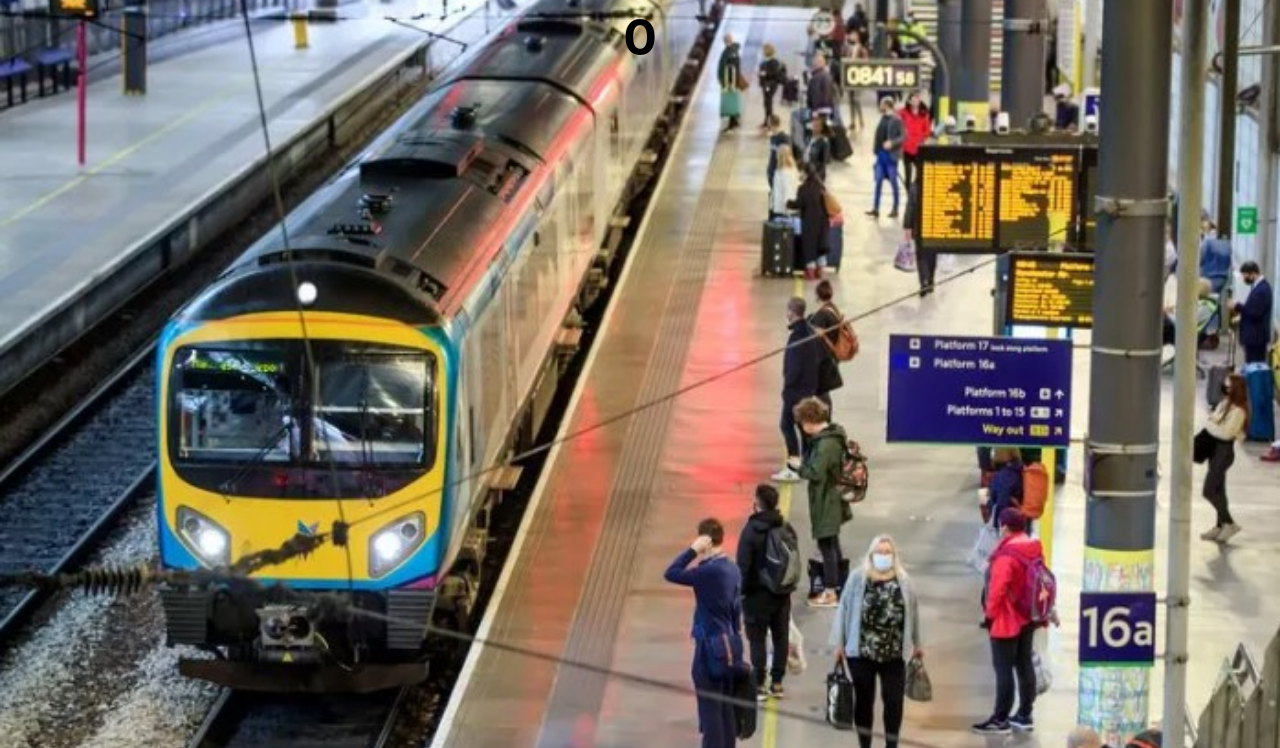
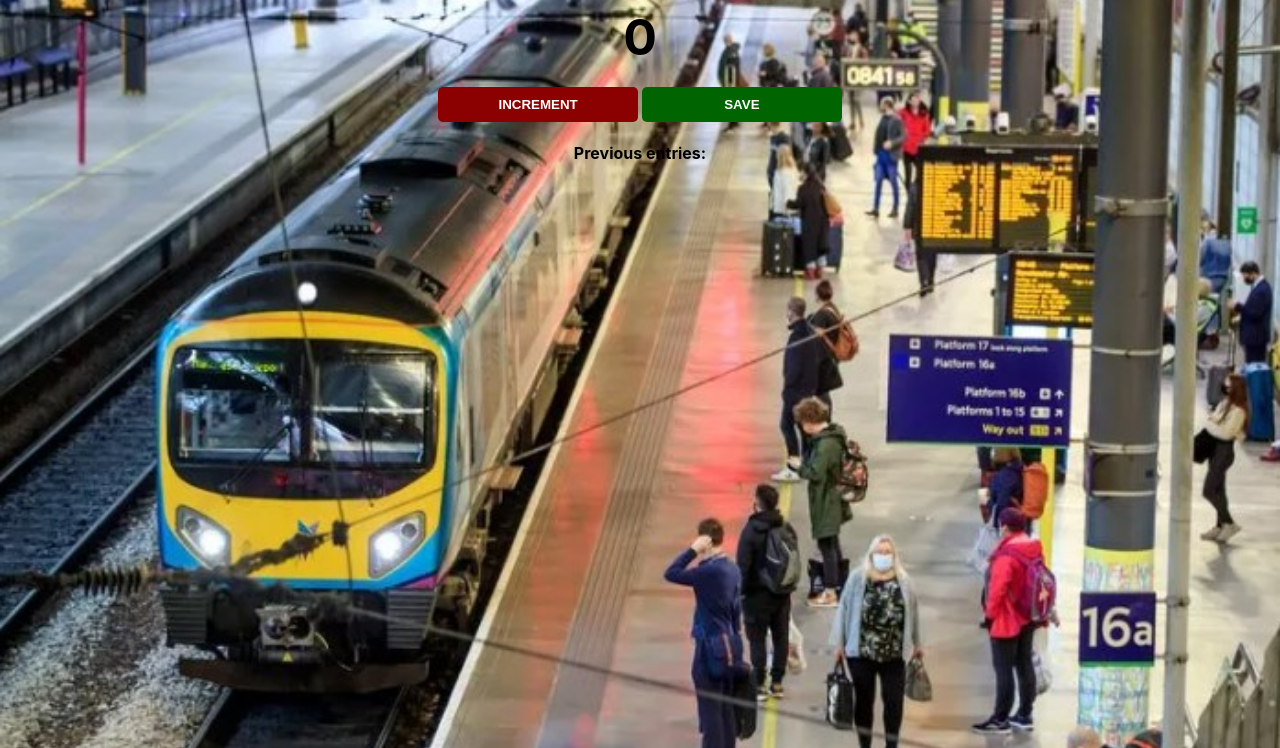
Before and after one commit to truSandor/passenger-counter, a website: page index.html in a window 1280 px wide. Shown: the part 52-800 px from the top of the page. Drawn offline with Linux system fonts and the light colour scheme.

Commit message:
add buttons

```diff
--- a/index.html
+++ b/index.html
@@ -6,10 +6,11 @@
     <link rel="stylesheet" href="index.css">
 </head>
 <body>
-<h1>People entered:</h1>
-<h2 id="count-el">0</h2>
-<script>
-
-</script>
+    <h1>People entered:</h1>
+    <h2 id="count-el">0</h2>
+    <button id="increment-btn" onclick="increment()">INCREMENT</button>
+    <button id="save-btn" onclick="save()">SAVE</button>
+    <p id="save-el">Previous entries:</p>
+    <script src="index.js"></script>
 </body>
 </html>
```
